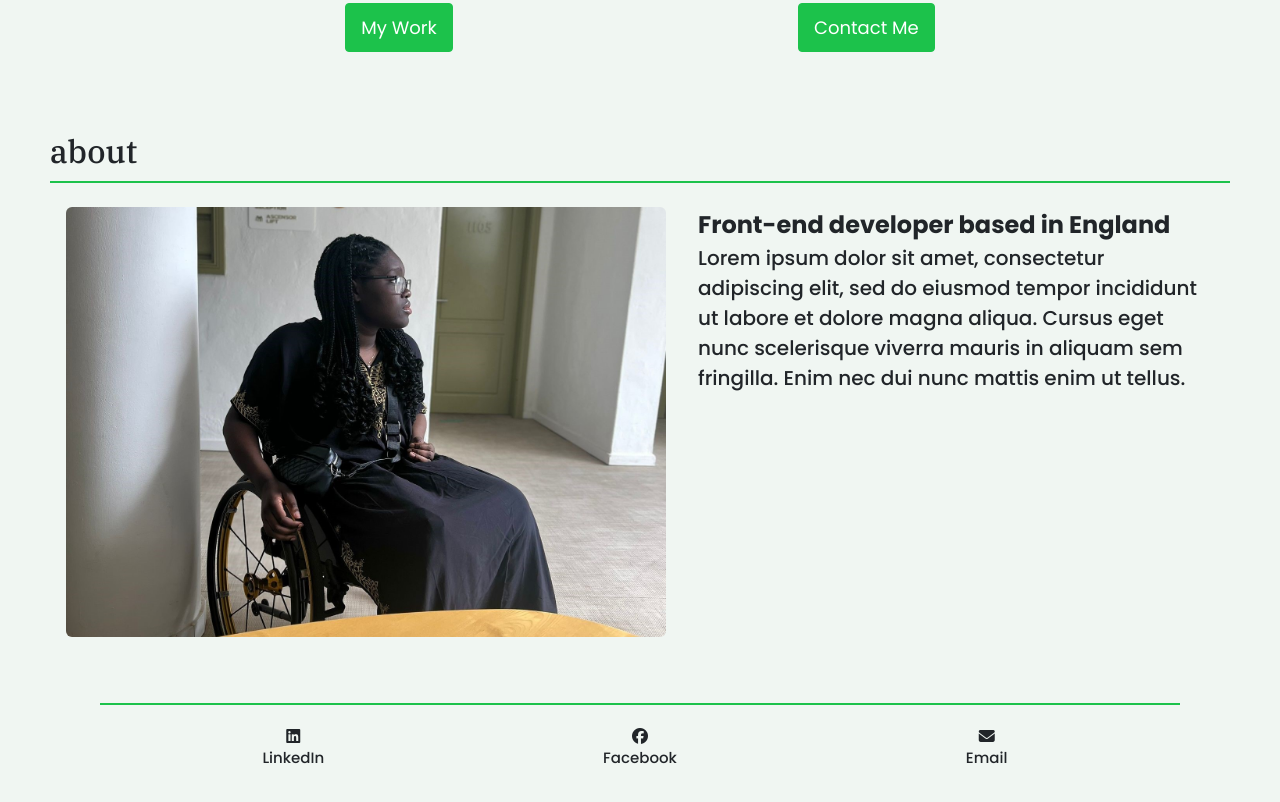
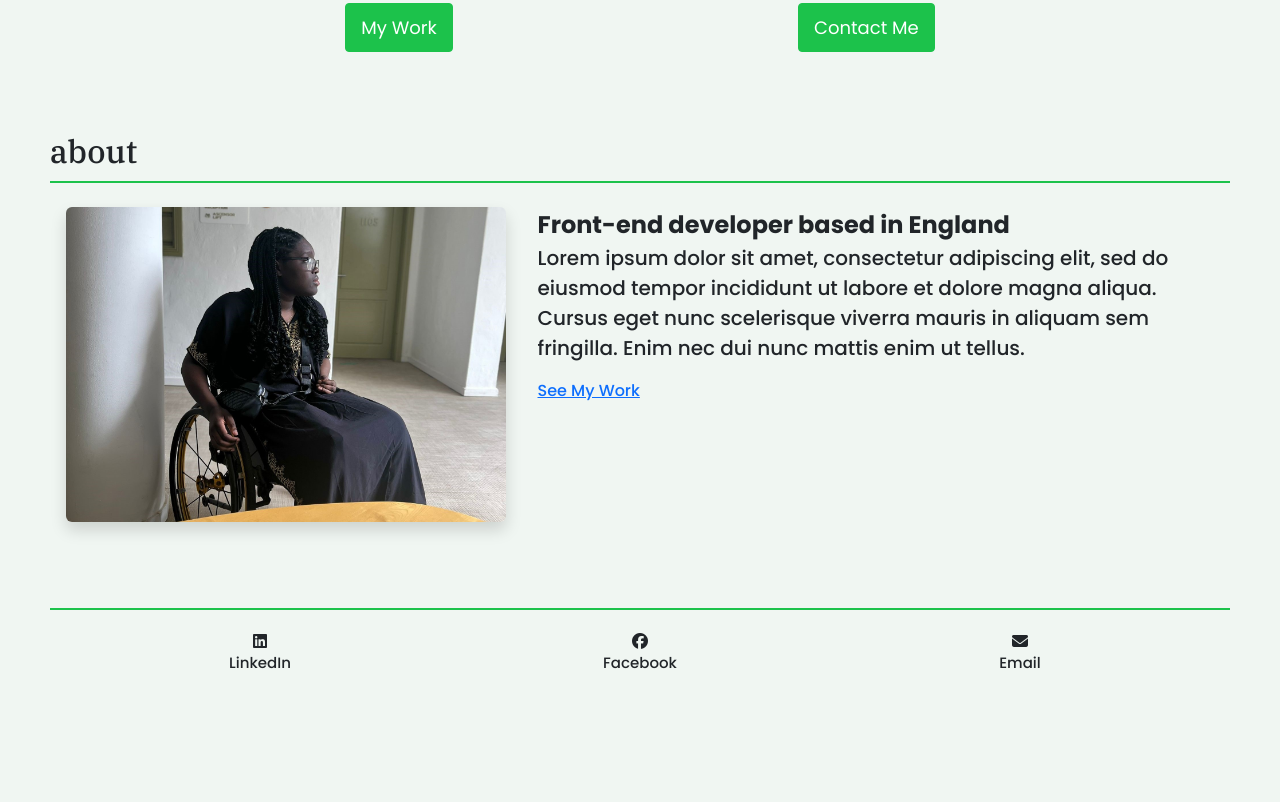
Before and after one commit to praiseokelade/official-portfolio, a plain HTML site: page index.html in a window 1280 px wide. Shown: the part 414-1216 px from the top of the page. After the commit the page ends 1094 px from the top, so only its background shows below. Drawn offline with nearby package versions, Linux system fonts and the light colour scheme.

Commit message:
Edited homepage content

```diff
--- a/application/styles.css
+++ b/application/styles.css
@@ -62,6 +62,8 @@ h3 {
 
 .about-description {
   justify-content: space-between;
+  padding-bottom: 70px;
+  border-bottom: 2px solid var(--branding-color);
 }
 
 strong {
@@ -74,9 +76,7 @@ p {
 }
 
 .social-media-footer {
-  margin: 50px;
-  border-top: 2px solid var(--branding-color);
-  padding: 20px;
+  margin-top: 20px;
 }
 
 .social-media {
--- a/index.html
+++ b/index.html
@@ -46,11 +46,10 @@
           <img
             src="images/IMG-20231206-WA0043.jpg"
             alt="Praise Okelade"
-            width="600"
-            class="rounded"
+            class="rounded img-fluid shadow"
           />
         </div>
-        <div class="m-3">
+        <div class="m-3 about-paragraph">
           <div><strong>Front-end developer based in England</strong></div>
           <p>
             Lorem ipsum dolor sit amet, consectetur adipiscing elit, sed do
@@ -58,9 +57,12 @@
             eget nunc scelerisque viverra mauris in aliquam sem fringilla. Enim
             nec dui nunc mattis enim ut tellus.
           </p>
+          <a href="#">See My Work</a>
         </div>
       </div>
-      <div class="row social-media-footer">
+    </div>
+    <div class="container social-media-footer">
+      <div class="row">
         <div class="col-4 social-media">
           <i class="fa-brands fa-linkedin"></i>
           <h5>LinkedIn</h5>
```
